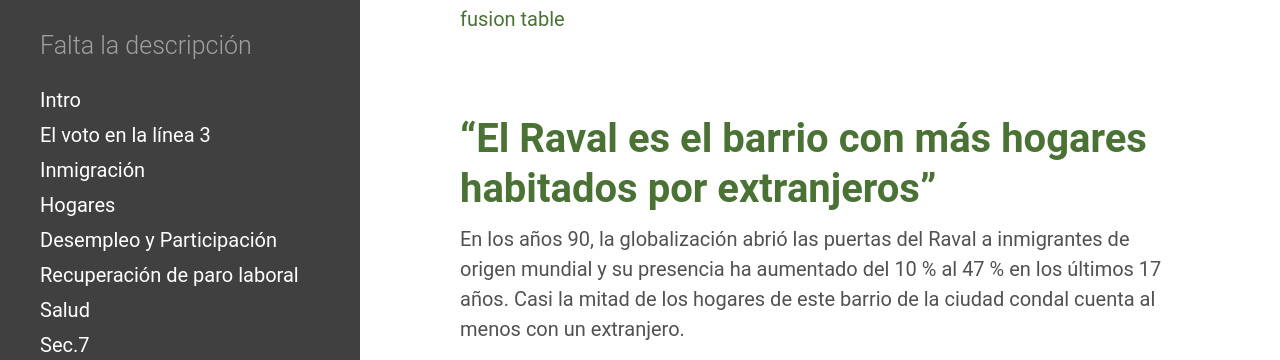
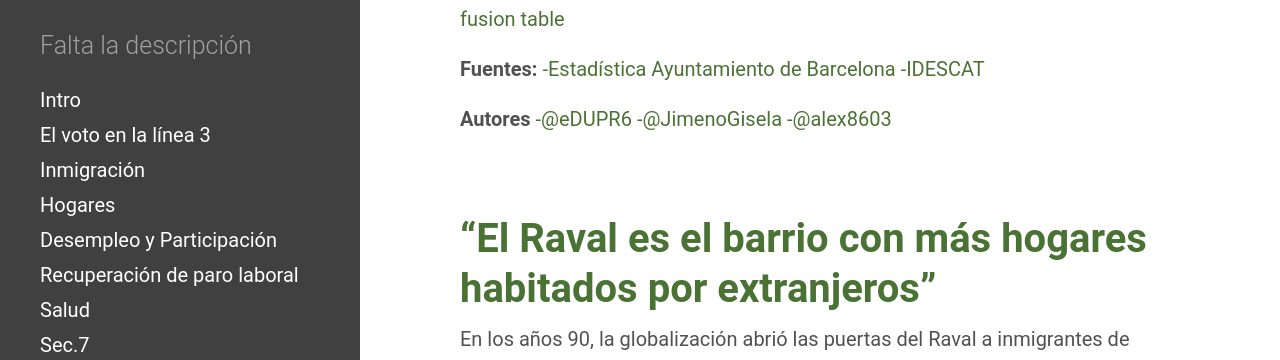
Before and after one commit to mper-bcn-ny/2017-metro, a Jekyll site: the page built from index.html, in a window 1280 px wide and 900 px high, scrolled down 5940 px, cut to the strip 203-563 px from the top of the window. Built offline with Jekyll 4.4.1, drawn with Linux system fonts in a browser that asks for light colours; the list of posts is cut into pages by our own code.

Commit message:
Update 2017-02-19-seccion_2.md

```diff
--- a/_posts/2017-02-19-seccion_2.md
+++ b/_posts/2017-02-19-seccion_2.md
@@ -33,3 +33,12 @@ Cabe destacar que Sarrià-Sant Gervasi, Les Corts y Gràcia son los distritos qu
 <iframe width="700" height="400" scrolling="no" frameborder="no" src="https://fusiontables.google.com/embedviz?containerId=googft-gviz-canvas&amp;q=select+col2%3E%3E1%2C+col2%3E%3E0%2C+col10%3E%3E1+from+1BGS9rXECdWlRvOCeKOTWIMWrT_gtSnKQJQALLA4Q+order+by+col10%3E%3E1+asc+limit+27&amp;viz=GVIZ&amp;t=LINE&amp;uiversion=2&amp;gco_forceIFrame=true&amp;gco_hasLabelsColumn=true&amp;gco_vAxes=%5B%7B%22title%22%3Anull%2C+%22minValue%22%3Anull%2C+%22maxValue%22%3Anull%2C+%22useFormatFromData%22%3Atrue%2C+%22viewWindow%22%3A%7B%22max%22%3Anull%2C+%22min%22%3Anull%7D%7D%2C%7B%22useFormatFromData%22%3Atrue%2C+%22viewWindow%22%3A%7B%22max%22%3Anull%2C+%22min%22%3Anull%7D%2C+%22minValue%22%3Anull%2C+%22maxValue%22%3Anull%7D%5D&amp;gco_useFirstColumnAsDomain=true&amp;gco_legacyScatterChartLabels=true&amp;gco_curveType=&amp;gco_booleanRole=certainty&amp;gco_lineWidth=2&amp;gco_hAxis=%7B%22useFormatFromData%22%3Atrue%2C+%22minValue%22%3Anull%2C+%22maxValue%22%3Anull%2C+%22viewWindow%22%3Anull%2C+%22viewWindowMode%22%3Anull%7D&amp;gco_legend=none&amp;gco_series=%7B%220%22%3A%7B%22color%22%3A%22%236aa84f%22%2C+%22lineWidth%22%3A4%7D%2C+%221%22%3A%7B%22targetAxisIndex%22%3A1%2C+%22color%22%3A%22none%22%7D%7D&amp;att=true&amp;width=700&amp;height=385"></iframe>
 
 [fusion table](https://fusiontables.google.com/data?docid=1BGS9rXECdWlRvOCeKOTWIMWrT_gtSnKQJQALLA4Q#chartnew:id=3)
+
+<b>Fuentes:</b>
+[-Estadística Ayuntamiento de Barcelona](http://www.bcn.cat/estadistica/angles/dades/inf/pobest/pobest15/part1/t21.htm)
+[-IDESCAT](http://www.idescat.cat/emex/?lang=es)
+
+<b>Autores</b>
+[-@eDUPR6](https://twitter.com/EduPR6)
+[-@JimenoGisela](https://twitter.com/JimenoGisela)
+[-@alex8603](https://twitter.com/alex8603)
```
